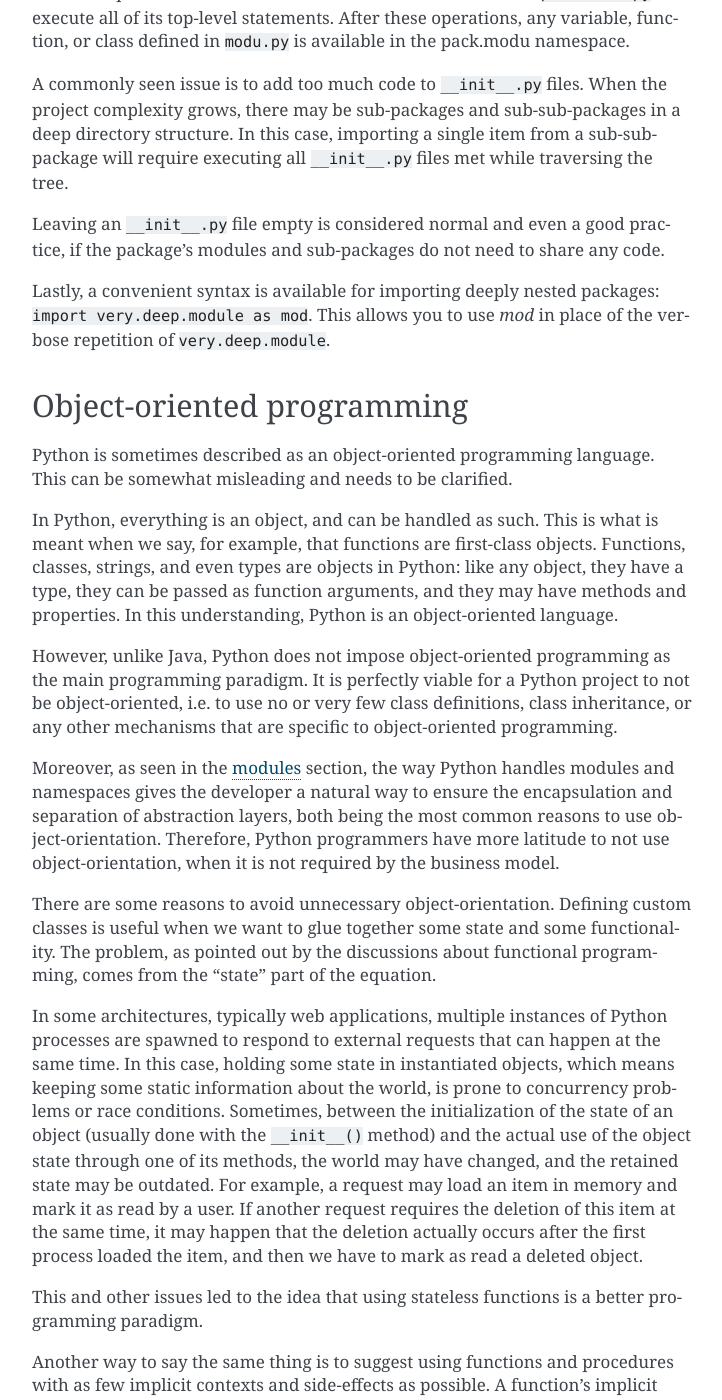
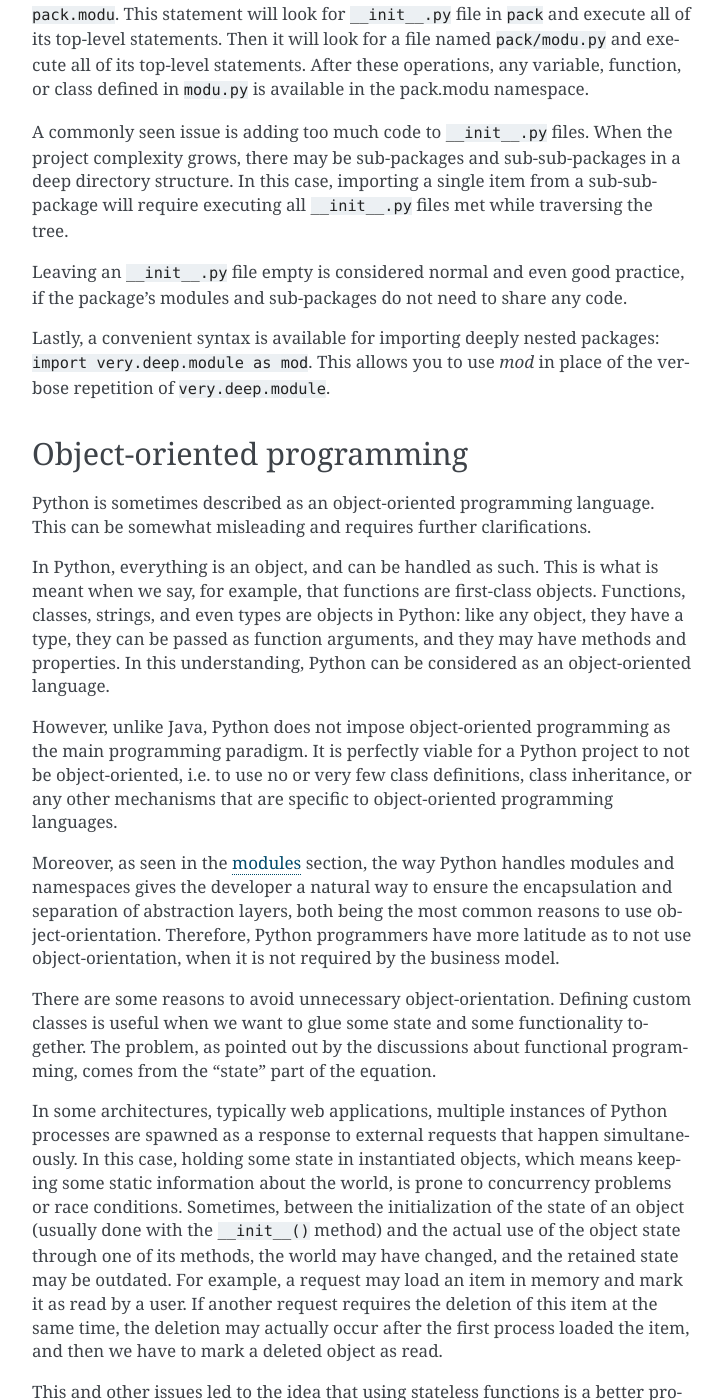
Before and after one commit to realpython/python-guide, a Sphinx documentation site: the page built from docs/writing/structure.rst, in a window 1280 px wide and 1400 px high, scrolled down 9394 px. Shown: the whole window, without its empty margins (388-1110 px from the left). Built offline with Sphinx 7.4.7, drawn with Linux system fonts in a browser that asks for light colours; pages that are not in the unit, such as notebooks, are missing from menus; a script that is not in the unit is left out; comment, search, counter and statistics services are not loaded; some of the changed text lies outside the part shown.

Commit message:
Monir Polishes

```diff
--- a/docs/writing/structure.rst
+++ b/docs/writing/structure.rst
@@ -492,20 +492,20 @@ modules, but with a special behavior for the :file:`__init__.py` file, which is
 used to gather all package-wide definitions.
 
 A file :file:`modu.py` in the directory :file:`pack/` is imported with the
-statement ``import pack.modu``. This statement will look for an
+statement ``import pack.modu``. This statement will look for
 :file:`__init__.py` file in :file:`pack` and execute all of its top-level
 statements. Then it will look for a file named :file:`pack/modu.py` and
 execute all of its top-level statements. After these operations, any variable,
 function, or class defined in :file:`modu.py` is available in the pack.modu
 namespace.
 
-A commonly seen issue is to add too much code to :file:`__init__.py`
+A commonly seen issue is adding too much code to :file:`__init__.py`
 files. When the project complexity grows, there may be sub-packages and
 sub-sub-packages in a deep directory structure. In this case, importing a
 single item from a sub-sub-package will require executing all
 :file:`__init__.py` files met while traversing the tree.
 
-Leaving an :file:`__init__.py` file empty is considered normal and even a good
+Leaving an :file:`__init__.py` file empty is considered normal and even good
 practice, if the package's modules and sub-packages do not need to share any
 code.
 
@@ -519,45 +519,44 @@ Object-oriented programming
 ***************************
 
 Python is sometimes described as an object-oriented programming language. This
-can be somewhat misleading and needs to be clarified.
+can be somewhat misleading and requires further clarifications.
 
 In Python, everything is an object, and can be handled as such. This is what is
 meant when we say, for example, that functions are first-class objects.
 Functions, classes, strings, and even types are objects in Python: like any
 object, they have a type, they can be passed as function arguments, and they
-may have methods and properties. In this understanding, Python is an
-object-oriented language.
+may have methods and properties. In this understanding, Python can be considered
+as an object-oriented language.
 
 However, unlike Java, Python does not impose object-oriented programming as the
 main programming paradigm. It is perfectly viable for a Python project to not
 be object-oriented, i.e. to use no or very few class definitions, class
 inheritance, or any other mechanisms that are specific to object-oriented
-programming.
+programming languages.
 
 Moreover, as seen in the modules_ section, the way Python handles modules and
 namespaces gives the developer a natural way to ensure the
 encapsulation and separation of abstraction layers, both being the most common
 reasons to use object-orientation. Therefore, Python programmers have more
-latitude to not use object-orientation, when it is not required by the business
+latitude as to not use object-orientation, when it is not required by the business
 model.
 
 There are some reasons to avoid unnecessary object-orientation. Defining
-custom classes is useful when we want to glue together some state and some
-functionality. The problem, as pointed out by the discussions about functional
+custom classes is useful when we want to glue some state and some
+functionality together. The problem, as pointed out by the discussions about functional
 programming, comes from the "state" part of the equation.
 
 In some architectures, typically web applications, multiple instances of Python
-processes are spawned to respond to external requests that can happen at the
-same time. In this case, holding some state in instantiated objects, which
+processes are spawned as a response to external requests that happen simultaneously.
+In this case, holding some state in instantiated objects, which
 means keeping some static information about the world, is prone to concurrency
 problems or race conditions. Sometimes, between the initialization of the state
 of an object (usually done with the ``__init__()`` method) and the actual use
 of the object state through one of its methods, the world may have changed, and
 the retained state may be outdated. For example, a request may load an item in
 memory and mark it as read by a user. If another request requires the deletion
-of this item at the same time, it may happen that the deletion actually occurs
-after the first process loaded the item, and then we have to mark as read a
-deleted object.
+of this item at the same time, the deletion may actually occur after the first
+process loaded the item, and then we have to mark a deleted object as read.
 
 This and other issues led to the idea that using stateless functions is a
 better programming paradigm.
@@ -713,7 +712,7 @@ type. In fact, in Python, variables are very different from what they are in
 many other languages, specifically statically-typed languages. Variables are not
 a segment of the computer's memory where some value is written, they are 'tags'
 or 'names' pointing to objects. It is therefore possible for the variable 'a' to
-be set to the value 1, then to the value 'a string', then to a function.
+be set to the value 1, then the value 'a string', to a function.
 
 The dynamic typing of Python is often considered to be a weakness, and indeed
 it can lead to complexities and hard-to-debug code. Something named 'a' can be
@@ -845,7 +844,7 @@ most idiomatic way to do this.
 
 One final thing to mention about strings is that using ``join()`` is not always
 best. In the instances where you are creating a new string from a pre-determined
-number of strings, using the addition operator is actually faster, but in cases
+number of strings, using the addition operator is actually faster. But in cases
 like above or in cases where you are adding to an existing string, using
 ``join()`` should be your preferred method.
 
--- a/docs/writing/style.rst
+++ b/docs/writing/style.rst
@@ -8,7 +8,7 @@ Code Style
 .. image:: /_static/photos/33907150054_5ee79e8940_k_d.jpg
 
 If you ask Python programmers what they like most about Python, they will
-often cite its high readability.  Indeed, a high level of readability
+often cite its high readability. Indeed, a high level of readability
 is at the heart of the design of the Python language, following the
 recognized fact that code is read much more often than it is written.
 
```
Also changed, not shown: other parts of docs/writing/structure.rst (+23 -23 lines).
